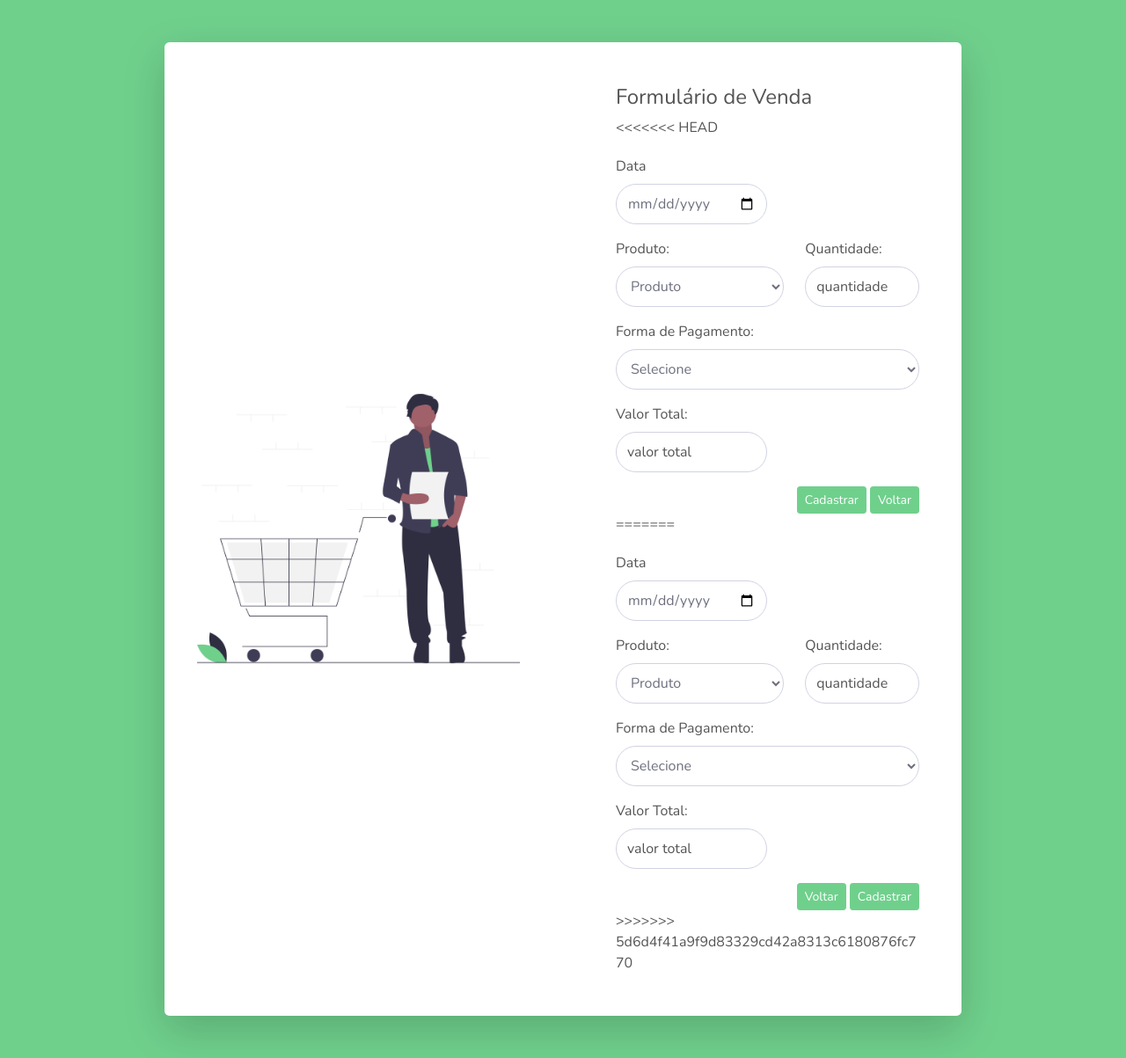
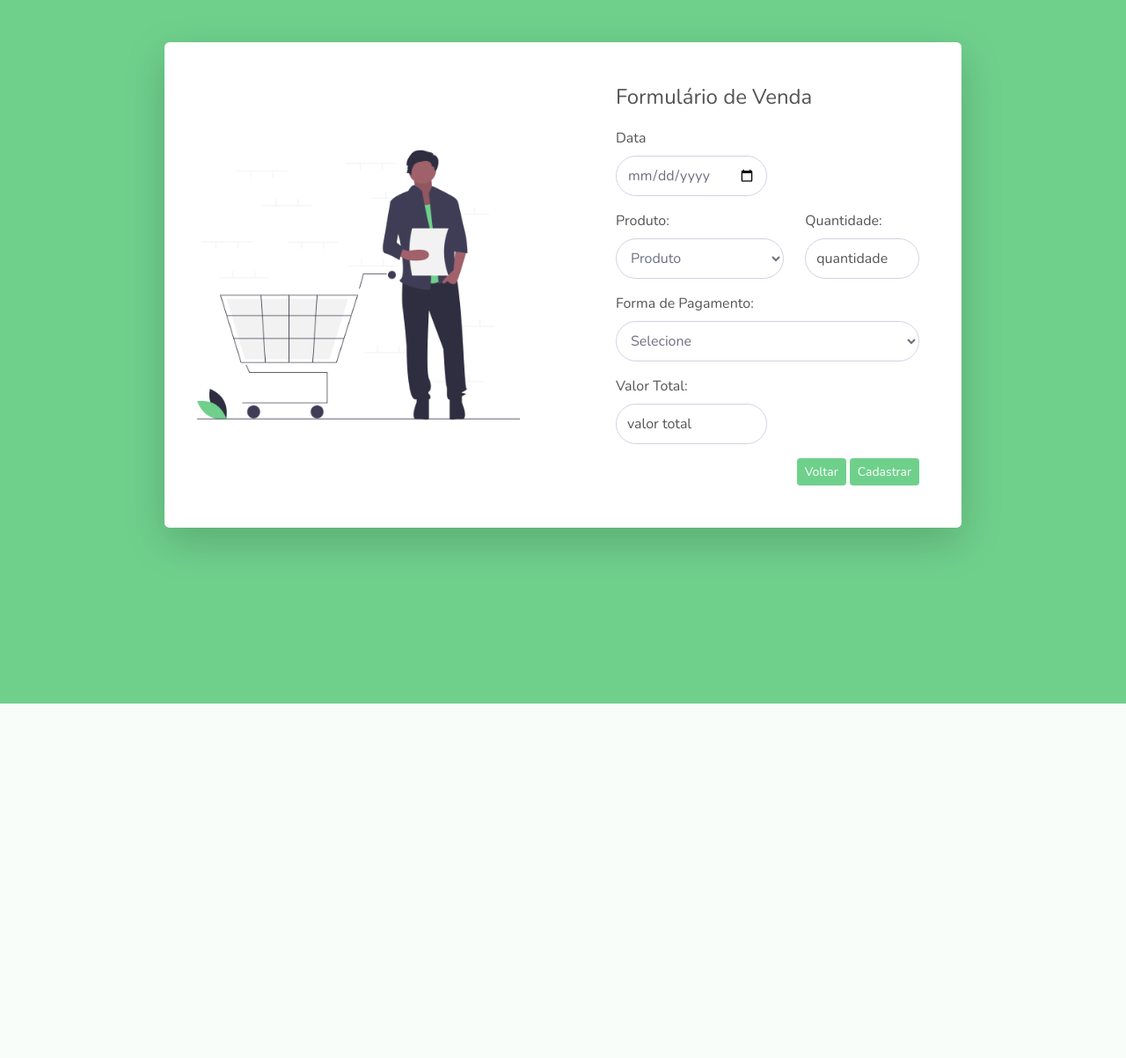
Before and after one commit to brunomarcall/G-commerce, a PHP site: page /G-commerce/app/views/cadastroVenda.php in a window 1280 px wide. Shown: the whole page at 88% size. After the commit the page ends 800 px from the top, so only its background shows below. Run offline with PHP 8.4, Linux system fonts and the light colour scheme; the template is opened without the code that fills it, so the values that code supplies are empty; some libraries are stand-ins or nearby versions.

Commit message:
alteração de elementos das telas

```diff
--- a/app/views/cadastrarProduto.php
+++ b/app/views/cadastrarProduto.php
@@ -63,9 +63,9 @@
                       </div>
 
                       <div style="text-align: right">
+                      <a href="<?=BASE_URL?>listar" role="button" class="btn btn-sm btn-primary">Voltar</a>
+                          <button type="submit" class="btn btn-sm btn-primary">Cadastrar</button>
 
-                          <button type="submit" class="btn btn-sm btn-primary">Cadastrar</button>
-                          <a href="<?=BASE_URL?>listar" role="button" class="btn btn-sm btn-primary">Voltar</a>
                       </div>
                   </form>
                 </div>
--- a/app/views/cadastroVenda.php
+++ b/app/views/cadastroVenda.php
@@ -37,7 +37,7 @@
               <div class="col-lg-6">
                 <div class="p-5">
                 <h4>Formulário de Venda</h4>
-<<<<<<< HEAD
+
         <form action="<?=BASE_URL?>inserirVenda" method="post" style="margin-top: 20px">
         <div class="form-group">
                 <label>Data</label>
@@ -83,58 +83,12 @@
 
 
             <div style="text-align: right">
+            <a href="<?=BASE_URL?>listaVendas" role="button" class="btn btn-sm btn-primary">Voltar</a>
+                <button type="submit" class="btn btn-sm btn-primary">Cadastrar</button>
 
-                <button type="submit" class="btn btn-sm btn-primary">Cadastrar</button>
-                <a href="<?=BASE_URL?>listaVendas" role="button" class="btn btn-sm btn-primary">Voltar</a>
             </div>
         </form>
-=======
-                  <form action="<?=BASE_URL?>inserirVenda" method="post" style="margin-top: 20px">
-                  <div class="form-group">
-                          <label>Data</label>
-                          <input type="date" class="form-control" name="dtVenda" placeholder="Insira a data do Venda" required autocomplete="off" style="width:50%;border-radius:10rem;height: calc(2em + 0.75rem + 2px);">
-                      </div>
-                      <div class="form-group row">
-                            <div class="col-sm-7 mb-2 mb-sm-0">
-                            <label>Produto:</label><br>
 
-                              <select class="form-control" id="produto" name="produto" style="border-radius:10rem;height: calc(2em + 0.75rem + 2px);">
-                                <option value="0">Produto</option>
-                                <?php
-                                  foreach($dadosView['produtos'] as $itens => $value){
-                                    echo "<option value=".$value['id']." qtd=".$value['quantidade']." valor=".str_replace(',','.', str_replace('.', '', str_replace('R$ ', '', $value['valor']))).">".$value['nome']."</option>";
-                                  }
-                                ?>
-                              </select>
-                            </div>
-                            <div class="col-sm-5">
-                            <label>Quantidade:</label><br>
-                              <input name="quantidade" type="number" min="1" class="form-control form-control-user" id="qtd" placeholder="quantidade"equired autocomplete="off" maxlength="5" style="border-radius:10rem;height: calc(2em + 0.75rem + 2px);">
-                            </div>
-                          </div>
-                  <div class="form-group">
-                  <label>Forma de Pagamento:</label><br>
-
-                      <select class="form-control" name="tpPagamento" style="border-radius:10rem;height: calc(2em + 0.75rem + 2px);">
-                        <option value="0">Selecione</option>
-                        <?php
-                          foreach($dadosView['pagamentos'] as $itens => $value){
-                            echo "<option value=".$value['id'].">".$value['nome']."</option>";
-                          }
-                        ?>
-                      </select>
-                      </div>
-                      <div class="form-group">
-                          <label>Valor Total:</label>
-                          <input type="number" step="0.01" class="form-control" id="valorTotal" name="valorTotal" placeholder="valor total" required autocomplete="off" maxlength="15" style="width:50%;border-radius:10rem;height: calc(2em + 0.75rem + 2px);">
-                      </div>
-
-                      <div style="text-align: right">
-                          <a href="<?=BASE_URL?>listaVendas" role="button" class="btn btn-sm btn-primary">Voltar</a>
-                          <button type="submit" class="btn btn-sm btn-primary">Cadastrar</button>
-                      </div>
-                  </form>
->>>>>>> 5d6d4f41a9f9d83329cd42a8313c6180876fc770
                 </div>
               </div>
             </div>
```
